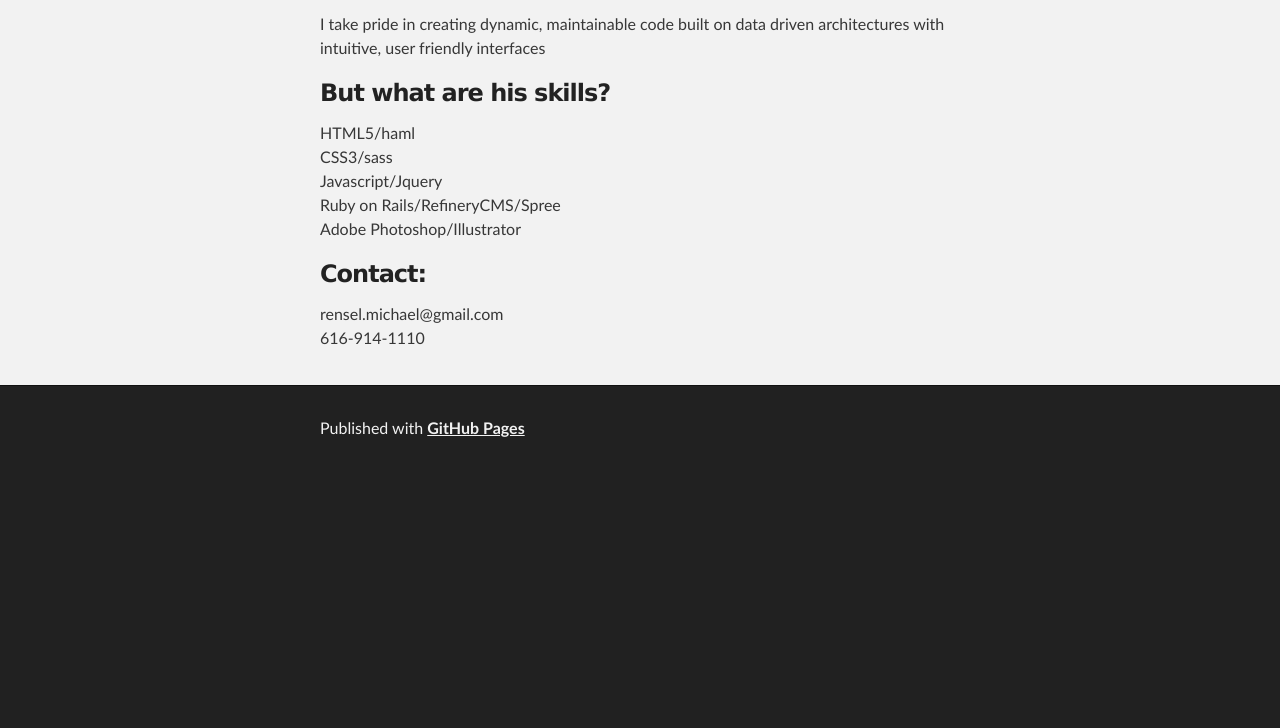
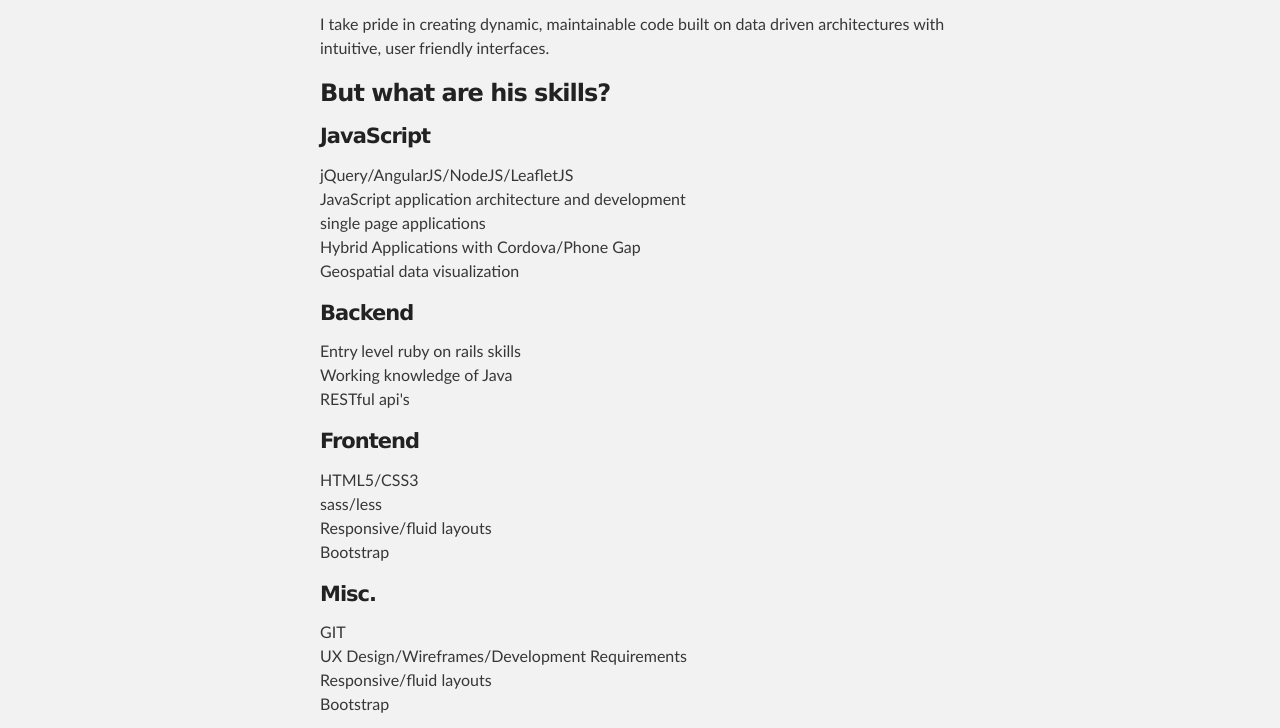
Before and after one commit to mikemike26/mikemike26.github.io, a plain HTML site: page index.html in a window 1280 px wide. Shown: the part 571-1299 px from the top of the page. Before the commit the page ends 1046 px from the top, so only its background shows below. Drawn offline with Linux system fonts and the light colour scheme.

Commit message:
updated skills

```diff
--- a/index.html
+++ b/index.html
@@ -38,14 +38,43 @@ furniture in my spare time.</p>
 <p>I began my career as a marketing professional specializing in SEO and due to departmental demand I ended up assisting with site maintenance and updates.
   From then on out, I had the bug and continued my web education in my spare time.</p>
 
-<p>I take pride in creating dynamic, maintainable code built on data driven architectures with intuitive, user friendly interfaces</p>
+<p>I take pride in creating dynamic, maintainable code built on data driven architectures with intuitive, user friendly interfaces.</p>
 
 <h3><a name="welcome-to-github-pages" class="anchor" href="#welcome-to-github-pages"><span class="octicon octicon-link"></span></a>But what are his skills?</h3>
 
+<h4>JavaScript</h4>
+<ul>
+    <li>jQuery/AngularJS/NodeJS/LeafletJS</li>
+    <li>JavaScript application architecture and development</li>
+    <li>single page applications</li>
+    <li>Hybrid Applications with Cordova/Phone Gap</li>
+    <li>Geospatial data visualization</li>
+</ul>
+
+<h4>Backend</h4>
+<ul>
+  <li>Entry level ruby on rails skills</li>
+  <li>Working knowledge of Java</li>
+  <li>RESTful api's</li>
+</ul>
+<h4>Frontend</h4>
+<ul>
+  <li>HTML5/CSS3</li>
+  <li>sass/less</li>
+  <li>Responsive/fluid layouts</li>
+    <li>Bootstrap</li>
+</ul>
+<h4>Misc.</h4>
+<ul>
+  <li>GIT</li>
+  <li>UX Design/Wireframes/Development Requirements</li>
+  <li>Responsive/fluid layouts</li>
+  <li>Bootstrap</li>
+</ul>
 <p>
 HTML5/haml<br />
 CSS3/sass<br />
-Javascript/Jquery<br />
+Javascript/jQuery<br />
 Ruby on Rails/RefineryCMS/Spree<br />
 Adobe Photoshop/Illustrator</p>
 
```
